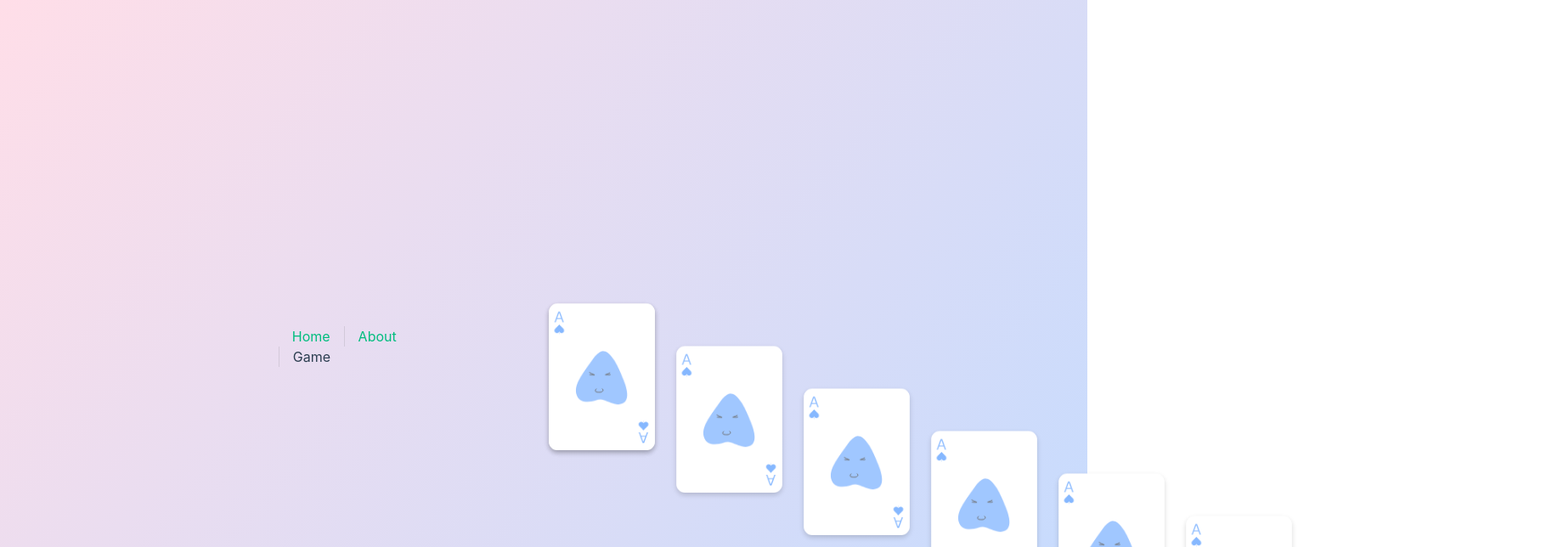
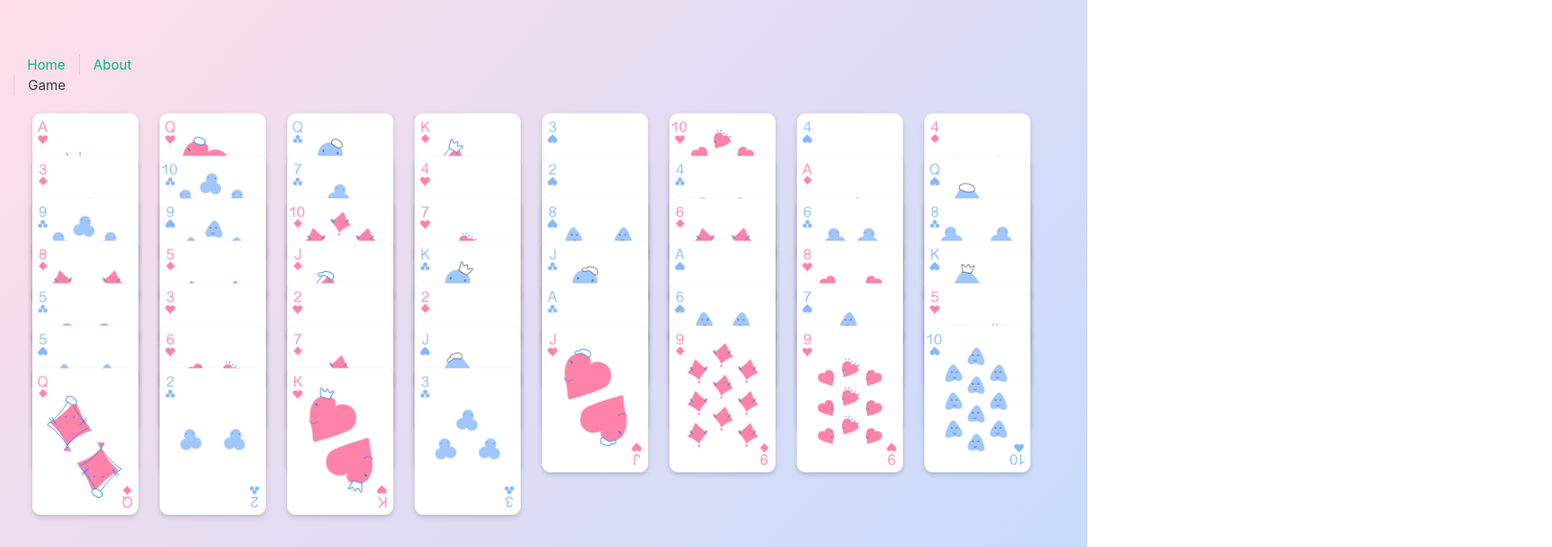
Before and after one commit to martin-frontend/poler-solitaire, a Vue app: page /game in a window 1280 px wide. Shown: the top 644 px of the page at 85% size, 1827 px wide, since content can reach past the window. Built offline with nearby package versions, Linux system fonts and the light colour scheme.

Commit message:
調整初始位置

```diff
--- a/src/App.vue
+++ b/src/App.vue
@@ -5,17 +5,7 @@ import HelloWorld from "./components/HelloWorld.vue";
 
 <template>
   <header>
-    <!-- <img
-      alt="Vue logo"
-      class="logo"
-      src="@/assets/logo.svg"
-      width="125"
-      height="125"
-    /> -->
-
     <div class="wrapper">
-      <!-- <HelloWorld msg="You did it!" /> -->
-
       <nav>
         <RouterLink to="/">Home</RouterLink>
         <RouterLink to="/about">About</RouterLink>
@@ -31,11 +21,6 @@ import HelloWorld from "./components/HelloWorld.vue";
 header {
   line-height: 1.5;
   max-height: 100vh;
-}
-
-.logo {
-  display: block;
-  margin: 0 auto 2rem;
 }
 
 nav {
--- a/src/assets/main.css
+++ b/src/assets/main.css
@@ -1,11 +1,10 @@
 @import './base.css';
 
 #app {
-  max-width: 1280px;
   margin: 0 auto;
   padding: 2rem;
-
   font-weight: normal;
+  min-height: 100%;
 }
 
 a,
@@ -20,16 +19,3 @@ a,
     background-color: hsla(160, 100%, 37%, 0.2);
   }
 }
-
-@media (min-width: 1024px) {
-  body {
-    display: flex;
-    place-items: center;
-  }
-
-  #app {
-    display: grid;
-    grid-template-columns: 1fr 1fr;
-    padding: 0 2rem;
-  }
-}
--- a/src/components/Card.vue
+++ b/src/components/Card.vue
@@ -1,32 +1,40 @@
 <template>
-  <div class="card" :style="position">
+  <div @mousedown="mousedown($event, index)" class="card" :style="position">
     <img :src="'/src/assets/card/' + name + '.png'" alt="" />
   </div>
 </template>
 <script lang="ts" setup>
-import { computed } from "vue";
+import { computed, ref } from "vue";
 const props = defineProps<{
   name: string;
   index: number;
 }>();
 const distanceX = 150;
 const distanceY = 50;
+const x = ref<number>(props.index % 8);
+const y = ref<number>(parseInt(`${props.index / 8}`));
 
 const position = computed(() => {
   return {
-    top: (props.index % 8) * distanceY + "px",
-    left: (props.index % 8) * distanceX + "px",
+    top: y.value * distanceY + "px",
+    left: x.value * distanceX + "px",
   };
 });
+
+const mousedown = (e: Event, index: number) => {
+  console.warn('123',e);
+
+};
 </script>
 <style lang="scss" scoped>
 .card {
   position: absolute;
-  top: 0;
-  left: 0;
+  top: 50%;
+  left: 50%;
   width: 137px;
   height: 189px;
   color: black;
+  transition: all 0.3s;
   img {
     width: 100%;
     height: 100%;
--- /dev/null
+++ b/src/modules/game.ts
@@ -0,0 +1,45 @@
+import { onMounted, reactive } from "vue";
+
+export enum CardName {
+  CLUB = "club",
+  DIAMOND = "diamond",
+  HEART = "heart",
+  SPADE = "spade",
+}
+
+export const randomArr = (arr: string[]) => {
+  arr.sort(function () {
+    return 0.5 - Math.random();
+  });
+};
+
+// 初始化52張牌
+export const initCards = (arr: string[]) => {
+  // 花色
+  const colors = [
+    CardName.SPADE,
+    CardName.HEART,
+    CardName.DIAMOND,
+    CardName.CLUB,
+  ];
+  // 每個花色的數量
+  const count = 13;
+  colors.forEach((color) => {
+    let i = 1;
+    while (i <= count) {
+      arr.push(color + "-" + i);
+      i++;
+    }
+  });
+};
+
+const cards = reactive<string[]>([]);
+
+export const useCards = () => {
+  onMounted(() => {
+    initCards(cards);
+    randomArr(cards);
+  });
+
+  return cards;
+};
--- a/src/views/Game.vue
+++ b/src/views/Game.vue
@@ -1,10 +1,13 @@
 <template>
   <div class="container">
-    <Card v-for="(_, index) of 9" :index="index" name="spade-1" />
+    <Card v-for="(name, index) of cards" :index="index" :name="name" />
   </div>
 </template>
 <script lang="ts" setup>
 import Card from "@/components/Card.vue";
+import { useCards } from "@/modules/game";
+
+const cards = useCards();
 </script>
 <style lang="scss" scoped>
 .container {
```
